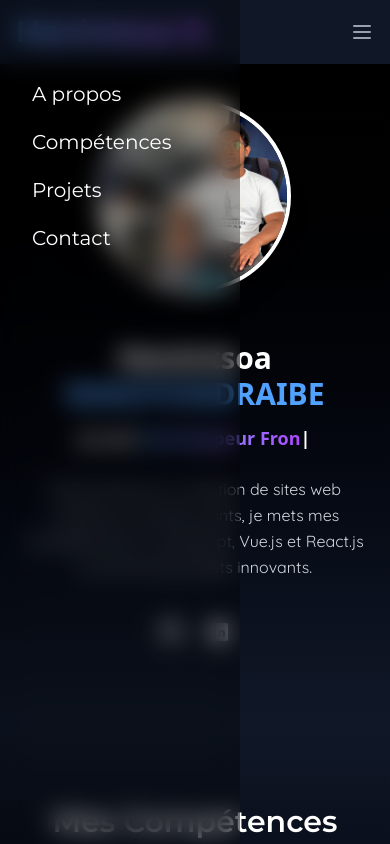
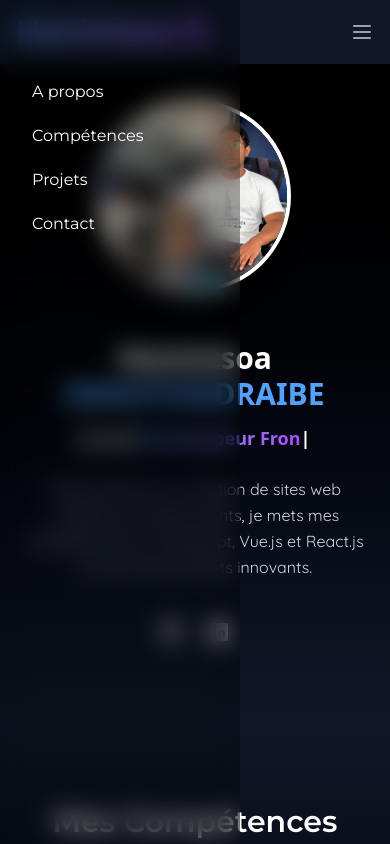
Before and after one commit to ashrak07/henintsoa_portfolio, a Vue app: page / in a window 390 px wide. Both pictures are taken after a click on the button 362 px from the left and 32 px from the top of the page. Shown: the top 844 px of the page. Built offline with nearby package versions, Linux system fonts and the light colour scheme.

Commit message:
next_modif

```diff
--- a/src/components/NavBar.vue
+++ b/src/components/NavBar.vue
@@ -48,13 +48,10 @@
     <!-- Menu mobile -->
     <div
       :class="[
-        'md:hidden',
-        isMenuOpen
-          ? 'absolute fixed top-0  min-h-screen flex flex-col '
-          : 'hidden',
+        'font-1 text-md space-y-5 bg-black/30 backdrop-blur-md z-50 w-60 pt-20 px-8 md:hidden fixed top-0 left-0 min-h-screen flex flex-col transition-transform duration-500',
+        isMenuOpen ? 'translate-x-0 opacity-100' : '-translate-x-60 opacity-0',
       ]"
-      class="font-1 text-xl space-y-5 bg-black/30 backdrop-blur-md z-50 w-60 pt-20 px-8"
-      @click="closeMenu()"
+      @click="closeMenu"
     >
       <NavLink href="#about" @navigate="closeMenu">A propos</NavLink>
       <NavLink href="#skill" @navigate="closeMenu">Compétences</NavLink>
```
